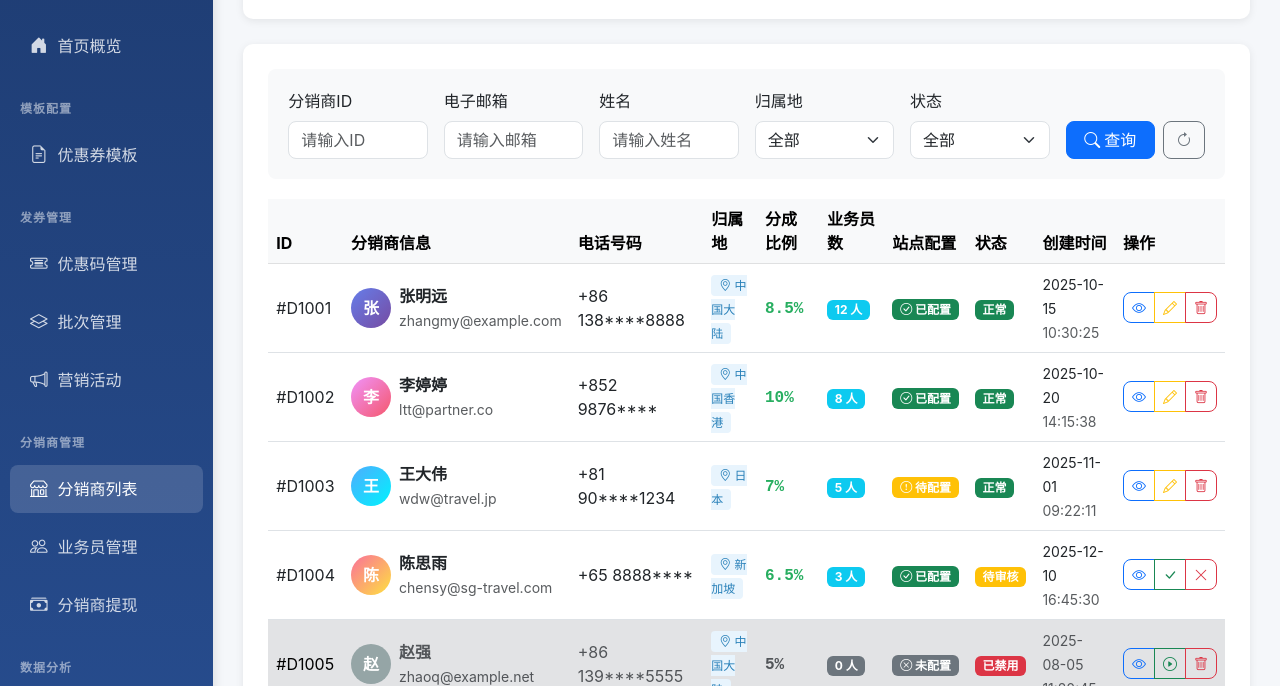
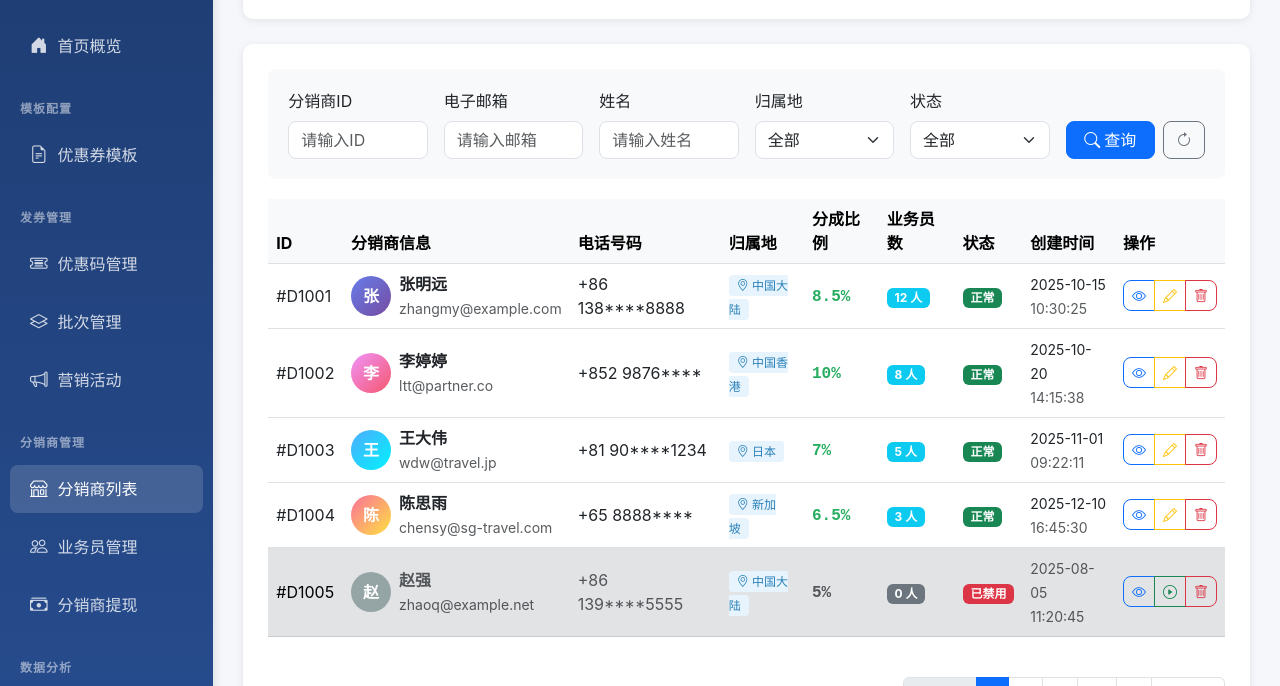
Before and after one commit to seanliu888/prototype, a plain HTML site: page distributor/distributor-list.html in a window 1280 px wide. Shown: the part 114-800 px from the top of the page. Drawn offline with nearby package versions, Linux system fonts and the light colour scheme.

Commit message:
distributor

```diff
--- a/distributor/distributor-list.html
+++ b/distributor/distributor-list.html
@@ -225,7 +225,6 @@
                                 <select class="form-select">
                                     <option value="">全部</option>
                                     <option value="ACTIVE">正常</option>
-                                    <option value="PENDING">待审核</option>
                                     <option value="DISABLED">已禁用</option>
                                 </select>
                             </div>
@@ -254,7 +253,6 @@
                                     <th>归属地</th>
                                     <th>分成比例</th>
                                     <th>业务员数</th>
-                                    <th>站点配置</th>
                                     <th>状态</th>
                                     <th>创建时间</th>
                                     <th>操作</th>
@@ -279,9 +277,6 @@
                                         <a href="salesman-list.html?distributor=D1001" class="text-decoration-none">
                                             <span class="badge bg-info">12 人</span>
                                         </a>
-                                    </td>
-                                    <td>
-                                        <span class="badge bg-success"><i class="bi bi-check-circle"></i> 已配置</span>
                                     </td>
                                     <td><span class="badge bg-success">正常</span></td>
                                     <td>
@@ -321,9 +316,6 @@
                                             <span class="badge bg-info">8 人</span>
                                         </a>
                                     </td>
-                                    <td>
-                                        <span class="badge bg-success"><i class="bi bi-check-circle"></i> 已配置</span>
-                                    </td>
                                     <td><span class="badge bg-success">正常</span></td>
                                     <td>
                                         <small>2025-10-20</small><br>
@@ -361,9 +353,6 @@
                                         <a href="salesman-list.html?distributor=D1003" class="text-decoration-none">
                                             <span class="badge bg-info">5 人</span>
                                         </a>
-                                    </td>
-                                    <td>
-                                        <span class="badge bg-warning"><i class="bi bi-exclamation-circle"></i> 待配置</span>
                                     </td>
                                     <td><span class="badge bg-success">正常</span></td>
                                     <td>
@@ -403,10 +392,7 @@
                                             <span class="badge bg-info">3 人</span>
                                         </a>
                                     </td>
-                                    <td>
-                                        <span class="badge bg-success"><i class="bi bi-check-circle"></i> 已配置</span>
-                                    </td>
-                                    <td><span class="badge bg-warning">待审核</span></td>
+                                    <td><span class="badge bg-success">正常</span></td>
                                     <td>
                                         <small>2025-12-10</small><br>
                                         <small class="text-muted">16:45:30</small>
@@ -416,11 +402,11 @@
                                             <button class="btn btn-outline-primary" onclick="window.location.href='distributor-detail.html'" title="查看详情">
                                                 <i class="bi bi-eye"></i>
                                             </button>
-                                            <button class="btn btn-outline-success" onclick="approveDistributor('D1004')" title="审核通过">
-                                                <i class="bi bi-check-lg"></i>
+                                            <button class="btn btn-outline-warning" onclick="window.location.href='distributor-detail.html?edit=1'" title="编辑">
+                                                <i class="bi bi-pencil"></i>
                                             </button>
-                                            <button class="btn btn-outline-danger" onclick="rejectDistributor('D1004')" title="拒绝">
-                                                <i class="bi bi-x-lg"></i>
+                                            <button class="btn btn-outline-danger" onclick="deleteDistributor('D1004')" title="删除">
+                                                <i class="bi bi-trash"></i>
                                             </button>
                                         </div>
                                     </td>
@@ -441,9 +427,6 @@
                                     <td><span class="share-ratio text-muted">5%</span></td>
                                     <td>
                                         <span class="badge bg-secondary">0 人</span>
-                                    </td>
-                                    <td>
-                                        <span class="badge bg-secondary"><i class="bi bi-x-circle"></i> 未配置</span>
                                     </td>
                                     <td><span class="badge bg-danger">已禁用</span></td>
                                     <td>
@@ -516,19 +499,6 @@
             }
         }
 
-        function approveDistributor(id) {
-            if (confirm('确定要审核通过分销商 ' + id + ' 吗？')) {
-                alert('分销商已审核通过！（这是一个静态演示）');
-            }
-        }
-
-        function rejectDistributor(id) {
-            const reason = prompt('请输入拒绝原因：');
-            if (reason !== null) {
-                alert('已拒绝分销商申请！\n原因：' + (reason || '未填写') + '\n（这是一个静态演示）');
-            }
-        }
-
         function enableDistributor(id) {
             if (confirm('确定要启用分销商 ' + id + ' 吗？')) {
                 alert('分销商已启用！（这是一个静态演示）');
```
